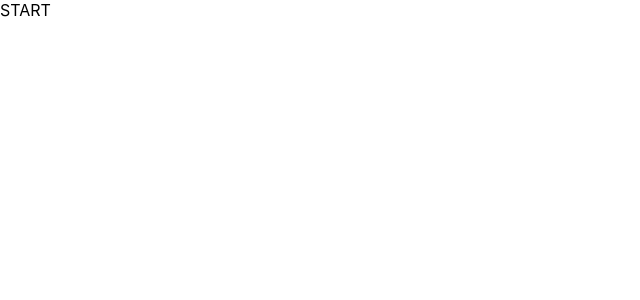
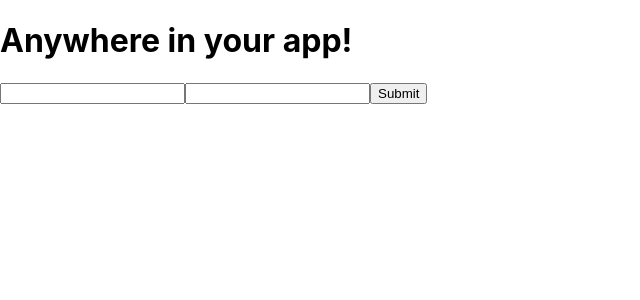
Before and after one commit to ly-anna/todo-dsr, a React (Create React App) app: page / in a window 1280 px wide. Shown: the top 300 px of the page, without its empty margins (0-640 px from the left). Built offline with nearby package versions, Linux system fonts and the light colour scheme.

Commit message:
added form with formik

```diff
--- a/package.json
+++ b/package.json
@@ -12,13 +12,14 @@
     "antd": "^4.1.5",
     "emotion-theming": "^10.0.27",
     "final-form": "^4.19.1",
+    "formik": "^2.1.4",
     "react": "^16.13.1",
     "react-dom": "^16.13.1",
     "react-final-form": "^6.4.0",
     "react-scripts": "3.4.1"
   },
   "scripts": {
-    "start": "react-scripts start",
+    "start": "PORT=2000 react-scripts start",
     "build": "react-scripts build",
     "test": "react-scripts test",
     "eject": "react-scripts eject"
--- a/src/App.js
+++ b/src/App.js
@@ -1,16 +1,56 @@
-import React from 'react'
-
-
-
-const onSubmit =  () => {
-  window.alert(JSON.stringify(this.values, 0, 2))
-}
+import React from 'react';
+import { Formik } from 'formik';
 
 const App = () => (
   <div>
-    START
+    <h1>Anywhere in your app!</h1>
+    <Formik
+      initialValues={{ login: '', password: '' }}
+      onSubmit={(values, { setSubmitting }) => {
+        setTimeout(() => {
+          alert(JSON.stringify(values, null, 2));
+          setSubmitting(false);
+        }, 400);
+        values.login = ''
+        values.password = ''
+      }}
+    >
+      {({
+        values,
+        errors,
+        touched,
+        handleChange,
+        handleBlur,
+        handleSubmit,
+        isSubmitting,
+        /* and other goodies */
+      }) => (
+          <form onSubmit={handleSubmit}>
+            <input
+              type="login"
+              name="login"
+              onChange={handleChange}
+              onBlur={handleBlur}
+              value={values.login}
+              required={true}
+            />
+            {errors.login && touched.login && errors.login}
+            <input
+              type="password"
+              name="password"
+              onChange={handleChange}
+              onBlur={handleBlur}
+              value={values.password}
+              required={true}
+            />
+            {errors.password && touched.password && errors.password}
+            <button type="submit" disabled={isSubmitting}>
+              Submit
+          </button>
+          </form>
+        )}
+    </Formik>
   </div>
-
-)
+);
 
 export default App;
```
Also changed, not shown: 2 other files (tests, documents, lock files or other folders).
